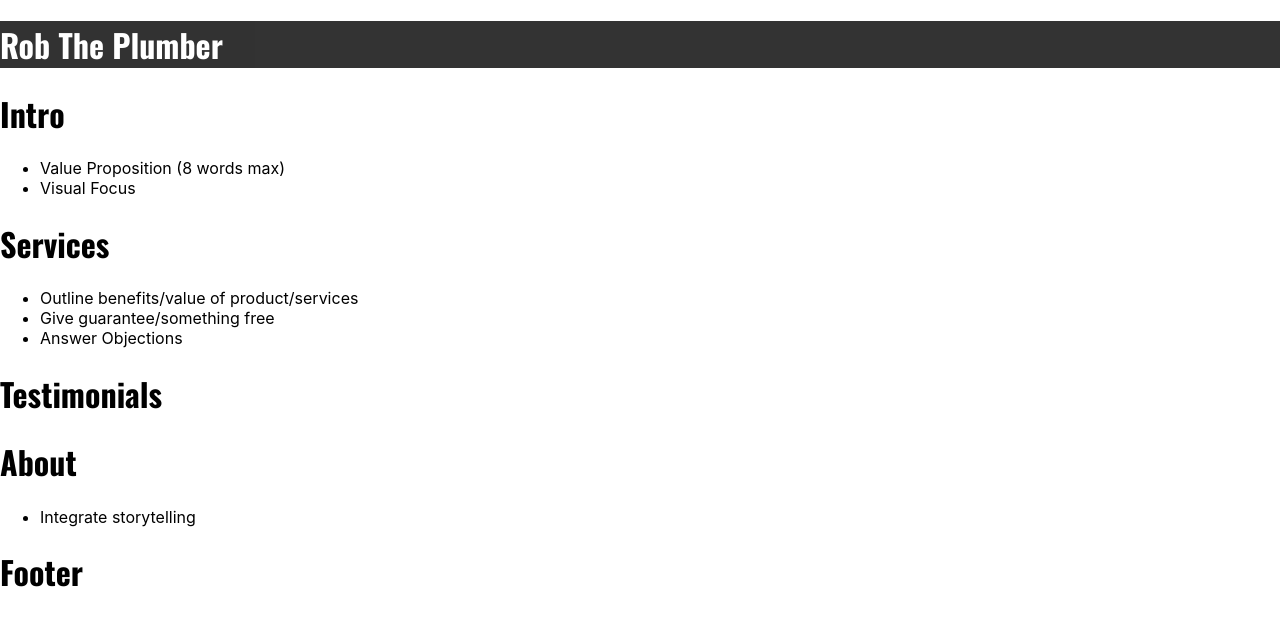
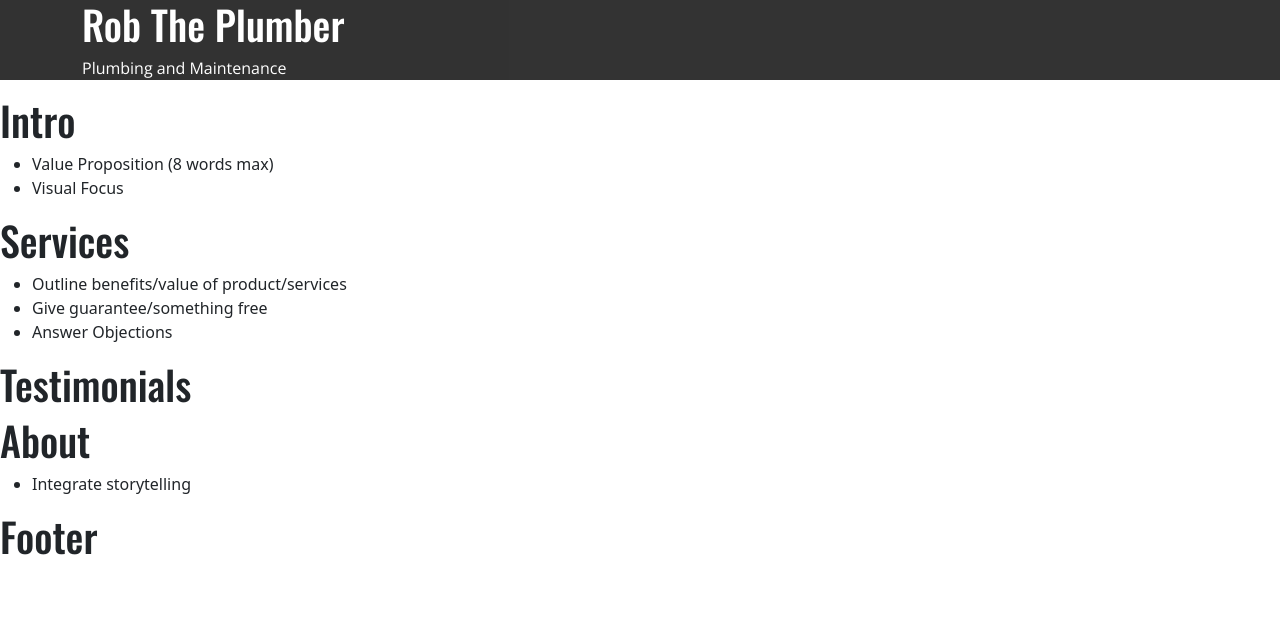
Before and after one commit to solidus-development/rob-the-plumber, a React (Create React App) app: page / in a window 1280 px wide. Shown: the top 626 px of the page. Built offline with nearby package versions, Linux system fonts and the light colour scheme.

Commit message:
added container to header, added tagline to header, removed universal padding and margin

```diff
--- a/src/App.css
+++ b/src/App.css
@@ -6,7 +6,10 @@ font-family: 'Open Sans', sans-serif;
 font-family: 'Oswald', sans-serif;
 */
 
-
+* {
+    padding: 0;
+    margin: 0;
+}
 
 h1, h2 {
     font-family: 'Oswald', sans-serif;
@@ -28,3 +31,7 @@ h3, p {
     color: white;
     margin-top: 0;
 }
+
+.logo h1 {
+
+}
--- a/src/App.js
+++ b/src/App.js
@@ -1,4 +1,5 @@
 import './App.css';
+import 'bootstrap/dist/css/bootstrap.min.css';
 import Header from './components/Header';
 import Intro from './components/Intro';
 import Services from './components/Services';
--- a/src/components/Header.js
+++ b/src/components/Header.js
@@ -1,4 +1,4 @@
-import { Container } from "react-bootstrap";
+import Container from "react-bootstrap/Container";
 
 function Header(){
     return(
@@ -6,6 +6,7 @@ function Header(){
             <Container>
                 <div className='logo'>
                     <h1>Rob The Plumber</h1>
+                    <p>Plumbing and Maintenance</p>
                 </div>
             </Container>
         </div>
```
